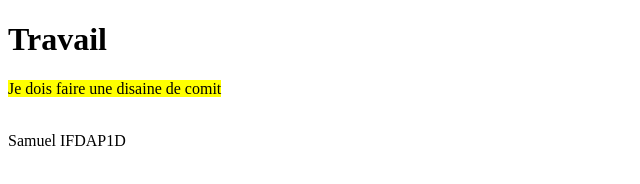
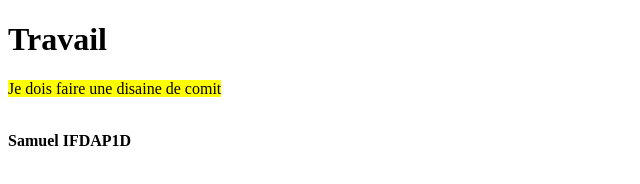
Before and after one commit to samVall-ssd/TestGit, a plain HTML site: page Index.html in a window 1280 px wide. Shown: the full height of the page, 0-640 px from the left. Drawn offline with Linux system fonts and the light colour scheme.

Commit message:
Ajout de strong dans footer

```diff
--- a/Index.html
+++ b/Index.html
@@ -1,21 +1,27 @@
 <!DOCTYPE html>
 <html lang="en">
+
 <head>
     <meta charset="UTF-8">
     <meta name="viewport" content="width=device-width, initial-scale=1.0">
     <title>Document</title>
 </head>
+
 <body>
     <h1> Travail </h1>
-   <section> <p>
-       <mark>  Je dois faire une disaine de comit </mark>
-    </p>
-    <img src="" alt=""> <figcaption> </figcaption></section>
+    <section>
+        <p>
+            <mark> Je dois faire une disaine de comit </mark>
+        </p>
+        <img src="" alt="">
+        <figcaption> </figcaption>
+    </section>
     <footer>
 
-        Samuel IFDAP1D
+        <strong> Samuel IFDAP1D </strong>
     </footer>
 
 
 </body>
+
 </html>
```
